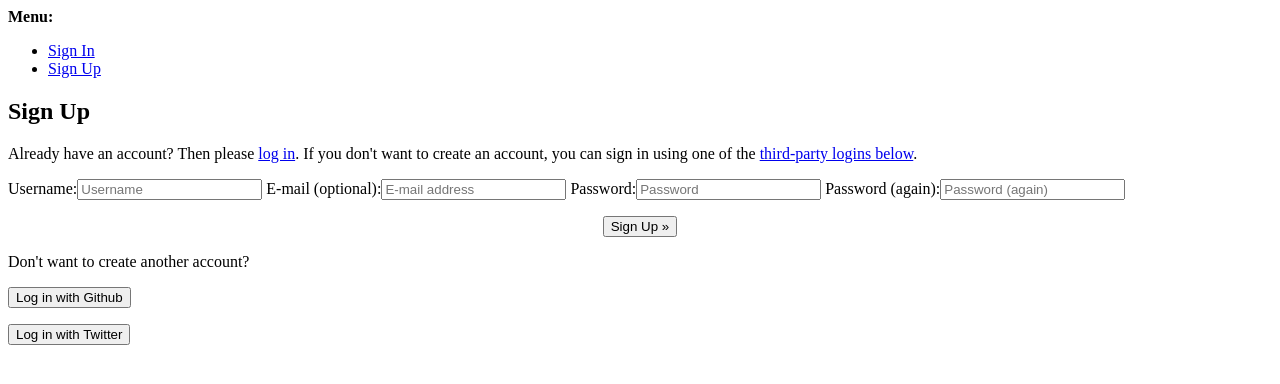
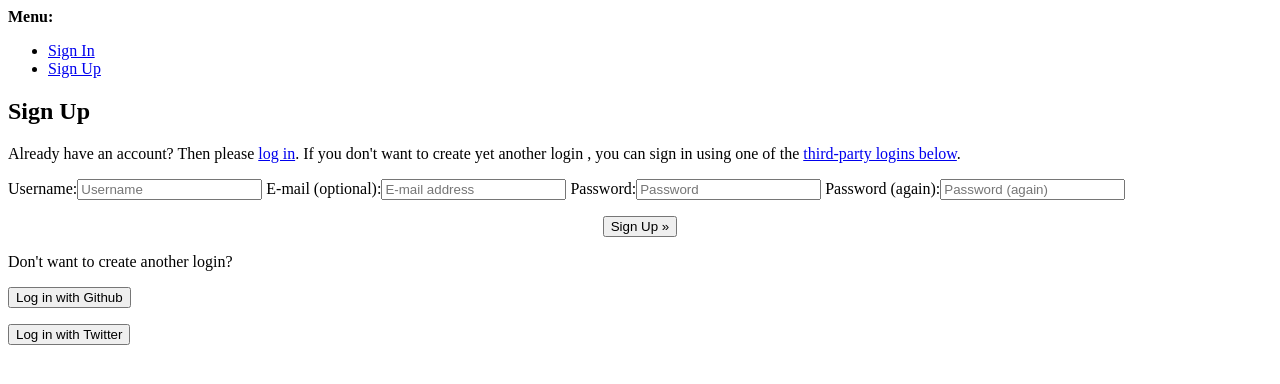
Before and after one commit to inchingforward/gh, a Django app: page /accounts/signup/ in a window 1280 px wide. Shown: the top 384 px of the page. Run offline with Django 3.2, Linux system fonts and the light colour scheme; parts of the project's set-up code (start-up, migrations or seed data) failed here and were passed over; some libraries are stand-ins or nearby versions.

Commit message:
Changed copy.

```diff
--- a/gh/templates/account/signup.html
+++ b/gh/templates/account/signup.html
@@ -9,7 +9,7 @@
         <h2>Sign Up</h2>
 
         <p>Already have an account? Then please <a href="{{ login_url }}">log in</a>.  If you
-        don't want to create an account, you can sign in using one of the
+        don't want to create yet another login , you can sign in using one of the
         <a href="#sociallogins">third-party logins below</a>.</p>
 
         <form id="signup-form" method="post" action="{% url 'account_signup' %}">
@@ -24,7 +24,7 @@
         </form>
 
         <div class="social-login-divider">
-          <span class="social-login-divider-text">Don't want to create another account?</span>
+          <span class="social-login-divider-text">Don't want to create another login?</span>
         </div>
 
         {% include "account/social_buttons.html" %}
```
